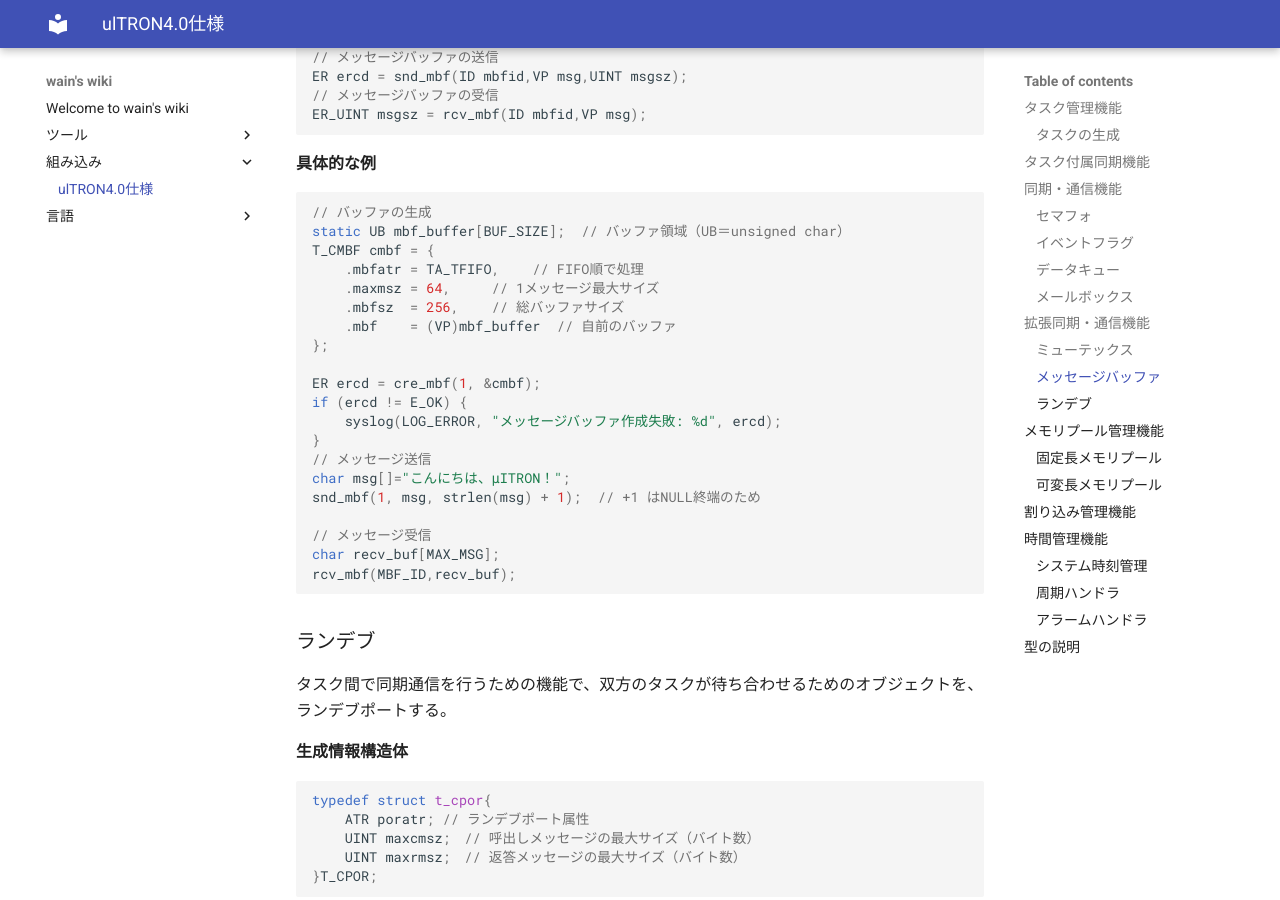
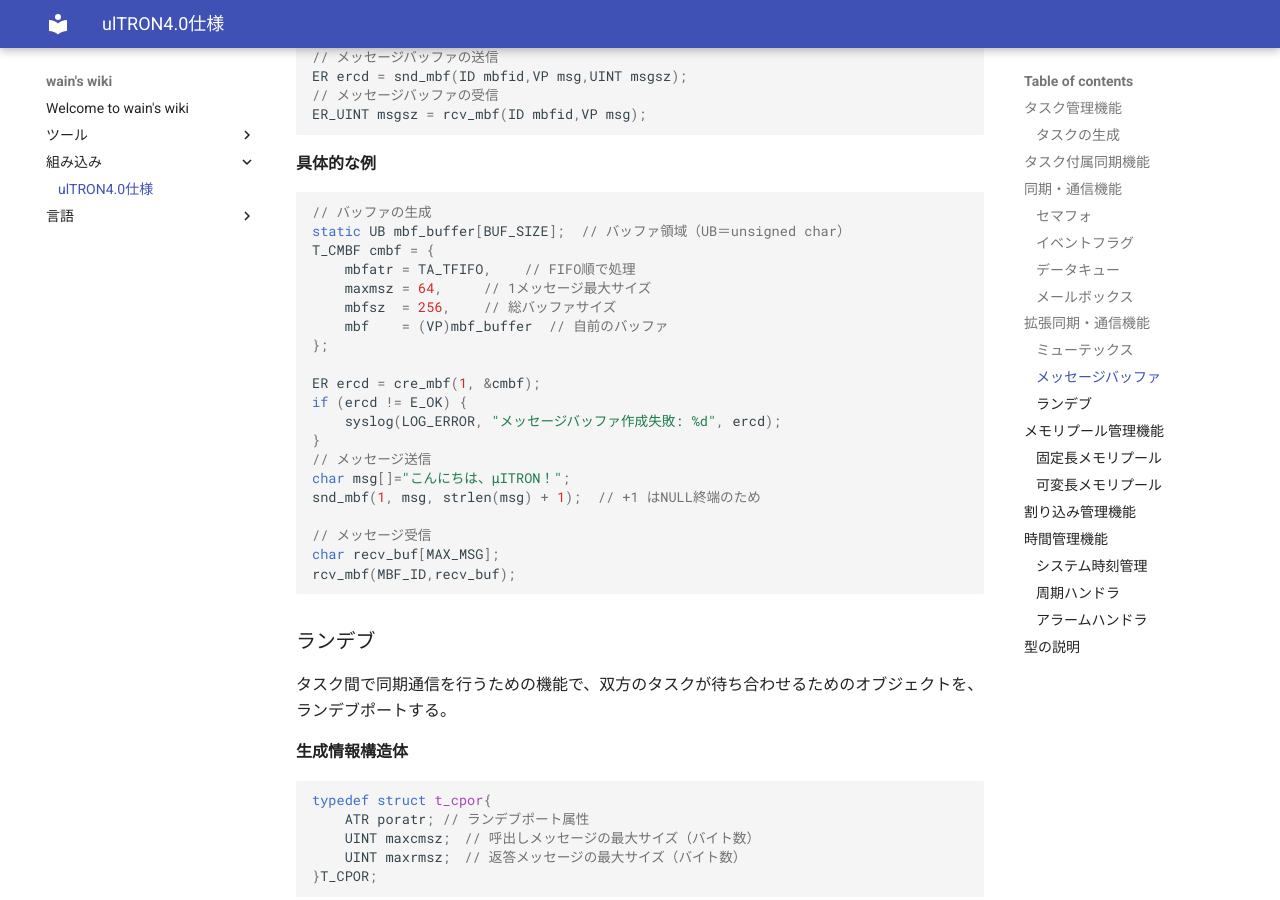
Before and after one commit to waitrap/wiki, an MkDocs documentation site: the page built from docs/組み込み/ulTRON4.0仕様.md, in a window 1280 px wide and 900 px high, scrolled down 9035 px. Built offline with MkDocs 1.6.1 and Material for MkDocs 9.7.7, drawn with Linux system fonts in a browser that asks for light colours.

```diff
--- a/docs/組み込み/ulTRON4.0仕様.md
+++ b/docs/組み込み/ulTRON4.0仕様.md
@@ -410,10 +410,10 @@ ER_UINT msgsz = rcv_mbf(ID mbfid,VP msg);
 // バッファの生成
 static UB mbf_buffer[BUF_SIZE];  // バッファ領域（UB＝unsigned char）
 T_CMBF cmbf = {
-    .mbfatr = TA_TFIFO,    // FIFO順で処理
-    .maxmsz = 64,     // 1メッセージ最大サイズ
-    .mbfsz  = 256,    // 総バッファサイズ
-    .mbf    = (VP)mbf_buffer  // 自前のバッファ
+    mbfatr = TA_TFIFO,    // FIFO順で処理
+    maxmsz = 64,     // 1メッセージ最大サイズ
+    mbfsz  = 256,    // 総バッファサイズ
+    mbf    = (VP)mbf_buffer  // 自前のバッファ
 };
 
 ER ercd = cre_mbf(1, &cmbf);
```
